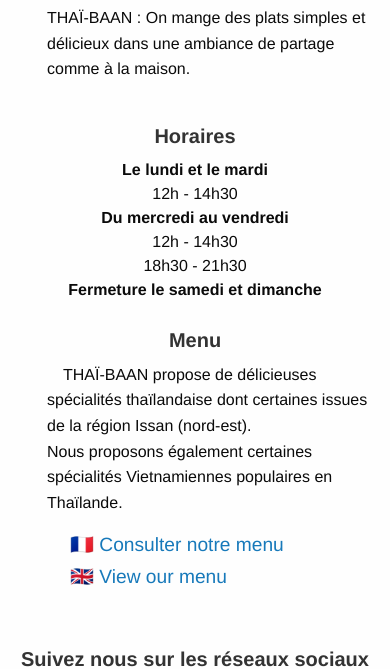
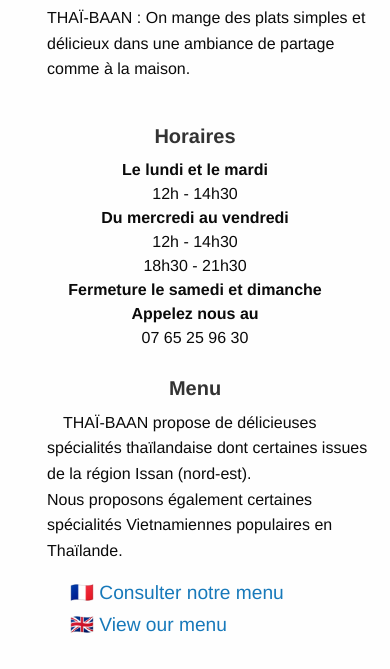
Before and after one commit to thai-baan/thai-baan.github.io, a website: page index.html in a window 390 px wide. Shown: the part 815-1484 px from the top of the page. Drawn offline with Linux system fonts and the light colour scheme.

Commit message:
ajout telephone

```diff
--- a/index.html
+++ b/index.html
@@ -96,6 +96,11 @@
           <div>
             <strong>Fermeture le samedi et dimanche</strong>
           </div>
+          <div>
+            <strong>Appelez nous au </strong>
+            <br>
+            07 65 25 96 30
+          </div>
 
         </div>
       </div>
```
